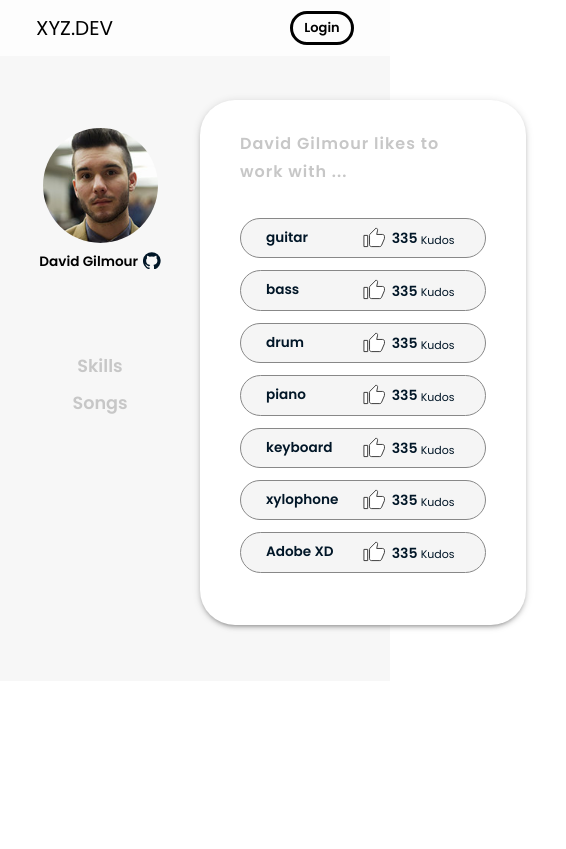
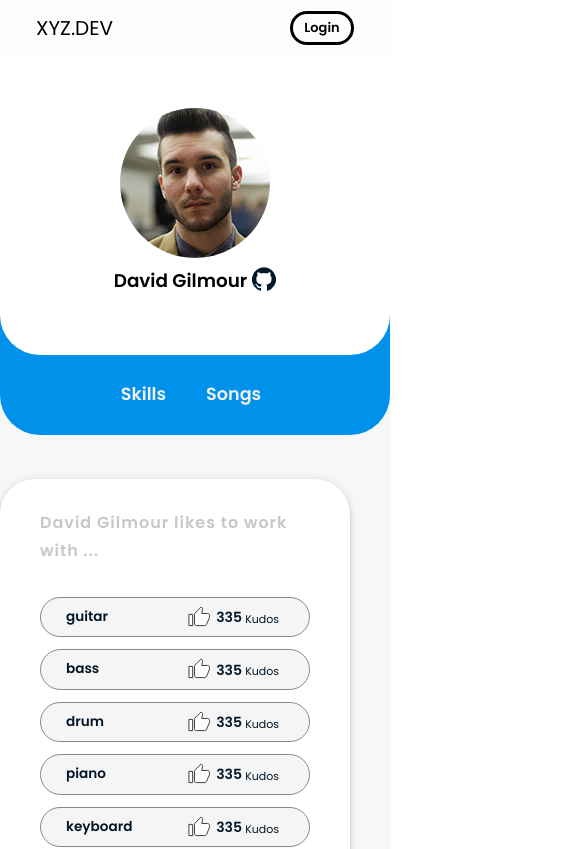
Before and after one commit to therealilyaskhan/songs-sharing, a React (Create React App) app in the folder frontend/: page /profile in a window 390 px wide. Shown: the top 849 px of the page, 566 px wide, since content can reach past the window. Built offline with nearby package versions, Linux system fonts and the light colour scheme.

Commit message:
user profile userInfo block made responsive for mobile devices

```diff
--- a/frontend/src/components/UserProfileInfo.js
+++ b/frontend/src/components/UserProfileInfo.js
@@ -12,9 +12,9 @@ import IWT from './IWT';
 
 const useStyles = makeStyles((theme) => ({
   listItemText: {
-    fontSize: sm => sm ? '1.1rem' : '1.2rem',
+    fontSize: mediaQueries => mediaQueries.sm ? '1.1rem' : '1.2rem',
     fontWeight: 700,
-    color: '#C7C7C7',
+    color: mediaQueries => mediaQueries.xs ? '#f1f1f1' : '#C7C7C7',
     textTransform: 'capitalize'
   },
   iwt: {
@@ -25,20 +25,39 @@ const useStyles = makeStyles((theme) => ({
       fontWeight: 600
     }
   },
+  userInfo: {
+    paddingBottom: mediaQueries => mediaQueries.xs ? '3.5rem' : '4rem',
+    paddingTop: mediaQueries => mediaQueries.xs ? 52 : 72,
+    backgroundColor: mediaQueries => mediaQueries.xs ? '#ffffff' : 'transparent',
+    borderBottomLeftRadius: mediaQueries => mediaQueries.xs ? 40 : 0,
+    borderBottomRightRadius: mediaQueries => mediaQueries.xs ? 40 : 0
+  },
   userNav: {
-    marginTop: '4rem'
+    paddingBottom: mediaQueries => mediaQueries.xs ? 15 : 72,
+    paddingTop: mediaQueries => mediaQueries.xs ? 13 : 0,
   },
-  listItem: {
+  navListItem: {
+    width: mediaQueries => mediaQueries.xs ? 'auto' : '100%',
     textAlign: 'center',
     paddingTop: 1,
     paddingBottom: 1,
     '&:active > * > *, &:focus > * > *': {
       color: '#0F94EC'
-    }
+    },
+    '&:active, &:focus': {
+      backgroundColor: mediaQueries => mediaQueries.xs ? '#ffffff' : 'transparent'
+    },
+    borderRadius: 50,
+    marginRight: mediaQueries => mediaQueries.xs ? 8 : 0
   },
   iwtTextSize: {
     '& > *': {
       fontSize: '0.85rem',
+    }
+  },
+  iwtTextSizeXs: {
+    '& > *': {
+      fontSize: '1.15rem',
     }
   },
   userIcon: {
@@ -47,20 +66,29 @@ const useStyles = makeStyles((theme) => ({
   smallIcon: {
     width: '1.1rem',
     height: 'auto'
+  },
+  navList: {
+    display: 'flex',
+    justifyContent: 'center'
   }
 }));
 
 export default function UserProfileInfo({ userPhoto, fullName, setActiveLink, profileNavs }) {
 
   const sm = useMediaQuery('(max-width:640px)');
-  const classes = useStyles(sm);
+  const xs = useMediaQuery('(max-width:599.95px)');
+  const mediaQueries = {
+    sm,
+    xs
+  };
+  const classes = useStyles(mediaQueries);
 
   const navs = (
-    <List>
+    <List className={xs ? classes.navList : ''}>
       {profileNavs.map((text) => (
         <ListItem
           key={text}
-          className={classes.listItem}
+          className={classes.navListItem}
           onClick={() => { setActiveLink(text.toLocaleLowerCase()); }}
           button
           disableRipple
@@ -78,14 +106,14 @@ export default function UserProfileInfo({ userPhoto, fullName, setActiveLink, pr
 
 
   return (
-    <Box py={9}>
-      <Box>
+    <Box>
+      <Box className={classes.userInfo}>
         <CardAvatarResponsive
           src={userPhoto}
           centered
           alt="artist photo"
           aria-label="artist photo"
-          size={sm ? 115 : 136}
+          size={xs ? 150 : sm ? 115 : 136}
         />
         <IWT
           centered
@@ -93,11 +121,11 @@ export default function UserProfileInfo({ userPhoto, fullName, setActiveLink, pr
           text={fullName}
           customStyles={classes.iwt}
           textWeightRule={classes.weight600}
-          {...sm ? { textSizeRule: classes.iwtTextSize } : {}}
+          {...sm ? { textSizeRule: xs ? classes.iwtTextSizeXs : classes.iwtTextSize } : {}}
         >
           <GitHubIcon
             color="primary"
-            className={`${classes.userIcon} ${sm ? classes.smallIcon : ''}`}
+            className={`${classes.userIcon} ${sm && !xs ? classes.smallIcon : ''}`}
           />
         </IWT>
       </Box>
--- a/frontend/src/layout/UserProfileLayout.js
+++ b/frontend/src/layout/UserProfileLayout.js
@@ -10,17 +10,25 @@ import UserSongsScreen from '../screens/UserSongsScreen';
 import Photo from '../assets/images/user_img.jpg';
 import { useMediaQuery } from '@material-ui/core';
 
-const useStyles = makeStyles({
+const useStyles = makeStyles((theme) => ({
   root: {
     backgroundColor: "#F7F7F7",
     width: "100%",
-    display: 'flex'
+    display: 'flex',
+    flexDirection: xs => xs ? 'column' : 'row',
+    alignItems: xs => xs ? 'center' : 'flex-start'
+  },
+  userInfoOnXs: {
+    backgroundColor: theme.palette.secondary.dark,
+    borderBottomRightRadius: 40,
+    borderBottomLeftRadius: 40,
   }
-});
+}));
 
 export default function BuildSong() {
-  const classes = useStyles();
   const sm = useMediaQuery('(max-width:640px)');
+  const xs = useMediaQuery('(max-width:599.95px)');
+  const classes = useStyles(xs);
   const [activeLink, setActiveLink] = useState('skills');
 
   //fetch user data from api endpoint
@@ -69,9 +77,10 @@ export default function BuildSong() {
     <Box className={classes.root}>
 
       <Box
+        {...xs ? { className: classes.userInfoOnXs } : {}}
         flexGrow={1}
         flexShrink={1}
-        minWidth={sm ? '200px' : '240px'}
+        minWidth={xs ? '100%' : sm ? '200px' : '240px'}
         maxWidth='320px'
       >
         <UserProfileInfo
```
